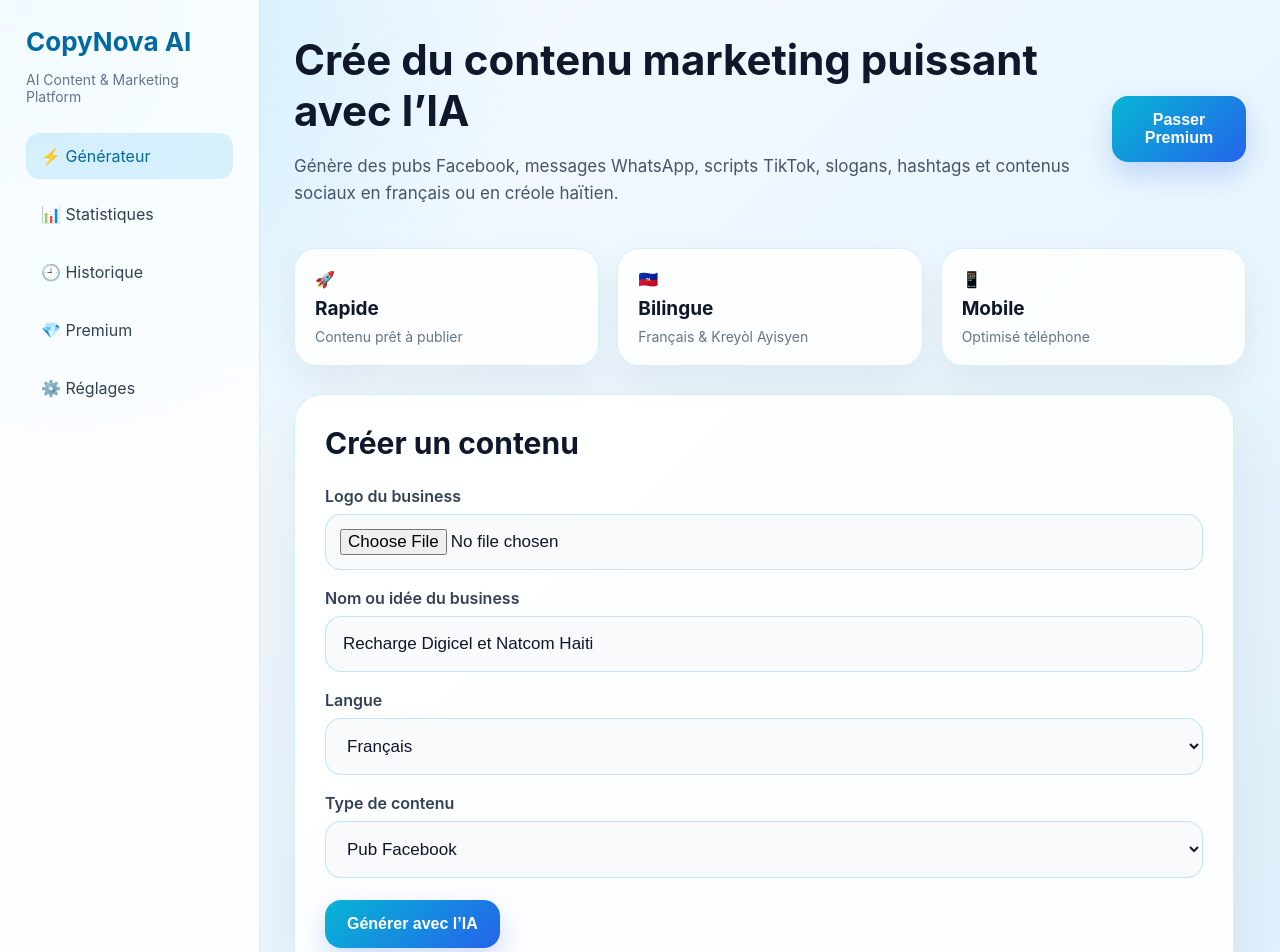
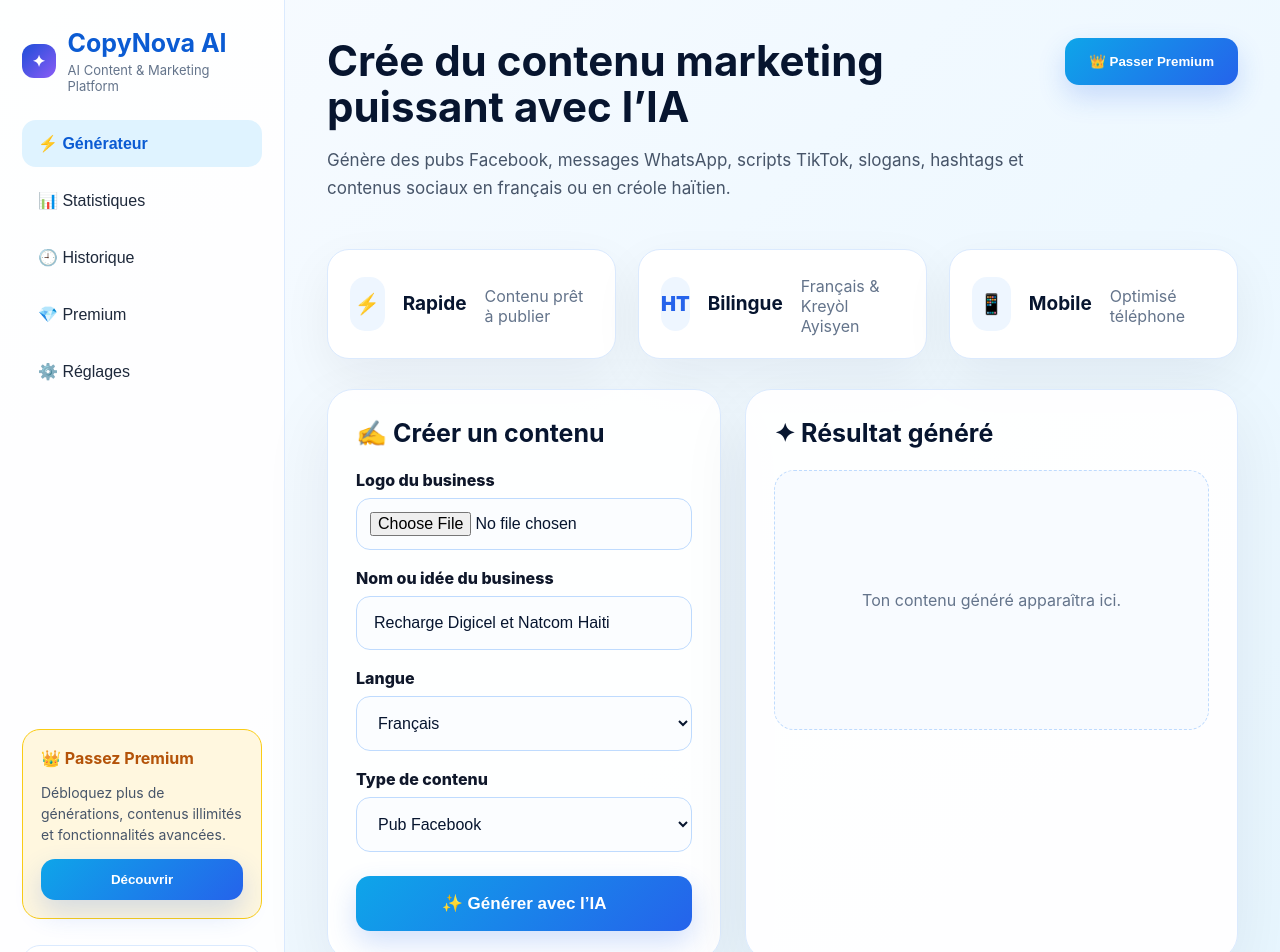
Before and after one commit to mulerlouis03/ghostreach-ai-v2, a React (Vite) app: page / in a window 1280 px wide. Shown: the top 952 px of the page. Built offline with nearby package versions, Linux system fonts and the light colour scheme.

Commit message:
redesign copynova dashboard

```diff
--- a/src/main.jsx
+++ b/src/main.jsx
@@ -3,6 +3,7 @@ import ReactDOM from "react-dom/client";
 import "./style.css";
 
 const API_URL = "https://ghostreach-ai-v2.onrender.com/generate";
+const SITE_URL = "https://ghostreach-ai.netlify.app";
 
 function App() {
   const [page, setPage] = useState("generator");
@@ -13,13 +14,14 @@ function App() {
   const [loading, setLoading] = useState(false);
   const [copied, setCopied] = useState(false);
   const [logo, setLogo] = useState(null);
+
   const [history, setHistory] = useState(() => {
     const saved = localStorage.getItem("copynova_history");
     return saved ? JSON.parse(saved) : [];
   });
 
-  function saveHistory(newItem) {
-    const updated = [newItem, ...history].slice(0, 20);
+  function saveHistory(item) {
+    const updated = [item, ...history].slice(0, 20);
     setHistory(updated);
     localStorage.setItem("copynova_history", JSON.stringify(updated));
   }
@@ -38,7 +40,7 @@ function App() {
 
     setLoading(true);
     setCopied(false);
-    setResult("⏳ Connexion à l’IA... cela peut prendre quelques secondes.");
+    setResult("⏳ Connexion à l’IA...");
 
     try {
       const response = await fetch(API_URL, {
@@ -48,13 +50,8 @@ function App() {
       });
 
       const data = await response.json();
+      const finalText = data.result || data.error || "Erreur serveur";
 
-      if (!response.ok) {
-        setResult("❌ Erreur IA : " + (data.result || data.error || "réessaie dans quelques secondes."));
-        return;
-      }
-
-      const finalText = data.result || "❌ Aucun texte généré. Réessaie.";
       setResult(finalText);
 
       saveHistory({
@@ -87,25 +84,44 @@ function App() {
   }
 
   const shareText = encodeURIComponent(result);
-  const siteUrl = encodeURIComponent("https://genuine-duckanoo-8d0894.netlify.app");
+  const siteUrl = encodeURIComponent(SITE_URL);
 
   return (
-    <div className="layout">
+    <div className="app">
       <aside className="sidebar">
+        <div className="brand">
+          <div className="logoMark">✦</div>
+          <div>
             <h2>CopyNova AI</h2>
             <p>AI Content & Marketing Platform</p>
+          </div>
+        </div>
 
         <nav>
-          <span className={page === "generator" ? "active" : ""} onClick={() => setPage("generator")}>
+          <button className={page === "generator" ? "navActive" : ""} onClick={() => setPage("generator")}>
             ⚡ Générateur
+          </button>
+          <button>📊 Statistiques</button>
+          <button className={page === "history" ? "navActive" : ""} onClick={() => setPage("history")}>
+            🕘 Historique
+          </button>
+          <button>💎 Premium</button>
+          <button>⚙️ Réglages</button>
+        </nav>
+
+        <div className="premiumBox">
+          <strong>👑 Passez Premium</strong>
+          <p>Débloquez plus de générations, contenus illimités et fonctionnalités avancées.</p>
+          <button>Découvrir</button>
+        </div>
+
+        <div className="userBox">
+          <div>U</div>
+          <span>
+            <strong>Utilisateur</strong>
+            <small>Gratuit</small>
           </span>
-          <span>📊 Statistiques</span>
-          <span className={page === "history" ? "active" : ""} onClick={() => setPage("history")}>
-            🕘 Historique
-          </span>
-          <span>💎 Premium</span>
-          <span>⚙️ Réglages</span>
-        </nav>
+        </div>
       </aside>
 
       <main className="main">
@@ -115,21 +131,37 @@ function App() {
               <div>
                 <h1>Crée du contenu marketing puissant avec l’IA</h1>
                 <p>
-                  Génère des pubs Facebook, messages WhatsApp, scripts TikTok,
-                  slogans, hashtags et contenus sociaux en français ou en créole haïtien.
+                  Génère des pubs Facebook, messages WhatsApp, scripts TikTok, slogans,
+                  hashtags et contenus sociaux en français ou en créole haïtien.
                 </p>
               </div>
-              <button className="premium">Passer Premium</button>
+
+              <button className="premiumTop">👑 Passer Premium</button>
             </header>
 
-            <section className="stats">
-              <div>🚀 <strong>Rapide</strong><span>Contenu prêt à publier</span></div>
-              <div>🇭🇹 <strong>Bilingue</strong><span>Français & Kreyòl Ayisyen</span></div>
-              <div>📱 <strong>Mobile</strong><span>Optimisé téléphone</span></div>
+            <section className="statsGrid">
+              <div className="statCard">
+                <span>⚡</span>
+                <strong>Rapide</strong>
+                <p>Contenu prêt à publier</p>
+              </div>
+
+              <div className="statCard">
+                <span>HT</span>
+                <strong>Bilingue</strong>
+                <p>Français & Kreyòl Ayisyen</p>
+              </div>
+
+              <div className="statCard">
+                <span>📱</span>
+                <strong>Mobile</strong>
+                <p>Optimisé téléphone</p>
+              </div>
             </section>
 
-            <section className="card">
-              <h2>Créer un contenu</h2>
+            <section className="workspace">
+              <div className="panel">
+                <h2>✍️ Créer un contenu</h2>
 
                 <label>Logo du business</label>
                 <input type="file" accept="image/*" onChange={handleLogoUpload} />
@@ -167,44 +199,76 @@ function App() {
                   <option>Message Telegram</option>
                 </select>
 
-              <button onClick={generate} disabled={loading}>
-                {loading ? "Connexion IA..." : "Générer avec l’IA"}
+                <button className="generateBtn" onClick={generate} disabled={loading}>
+                  {loading ? "Connexion IA..." : "✨ Générer avec l’IA"}
+                </button>
+              </div>
+
+              <div className="panel resultPanel">
+                <div className="resultHeader">
+                  <h2>✦ Résultat généré</h2>
+                  {result && (
+                    <button className="smallBtn" onClick={() => copyText()}>
+                      {copied ? "✅ Copié" : "📋 Copier le texte"}
+                    </button>
+                  )}
+                </div>
+
+                {!result && (
+                  <div className="emptyState">
+                    <p>Ton contenu généré apparaîtra ici.</p>
+                  </div>
+                )}
+
+                {result && (
+                  <>
+                    <div className="generatedAd">
+                      {logo && <img className="resultLogo" src={logo} alt="Logo" />}
+                      <pre>{result}</pre>
+                    </div>
+
+                    <div className="shareArea">
+                      <strong>Partager sur</strong>
+
+                      <div className="shareButtons">
+                        <a className="whatsapp" href={`https://wa.me/?text=${shareText}`} target="_blank" rel="noreferrer">
+                          WhatsApp
+                        </a>
+
+                        <a className="facebook" href={`https://www.facebook.com/sharer/sharer.php?u=${siteUrl}`} target="_blank" rel="noreferrer">
+                          Facebook
+                        </a>
+
+                        <button className="instagram" onClick={() => copyText(result)}>
+                          Instagram
                         </button>
 
-              {result && (
-                <div className="resultBox">
-                  {logo && <img className="resultLogo" src={logo} alt="Logo" />}
-                  <h3>Résultat généré</h3>
-                  <pre>{result}</pre>
+                        <a className="telegram" href={`https://t.me/share/url?url=${siteUrl}&text=${shareText}`} target="_blank" rel="noreferrer">
+                          Telegram
+                        </a>
 
-                  <button onClick={() => copyText()}>
-                    {copied ? "✅ Copié !" : "Copier le texte"}
+                        <button className="more" onClick={() => copyText(result)}>
+                          Plus d’options
                         </button>
+                      </div>
 
-                  <div className="shareButtons">
-                    <a href={`https://wa.me/?text=${shareText}`} target="_blank" rel="noreferrer">
-                      📱 WhatsApp
-                    </a>
-                    <a href={`https://t.me/share/url?url=${siteUrl}&text=${shareText}`} target="_blank" rel="noreferrer">
-                      ✈️ Telegram
-                    </a>
-                    <a href={`https://www.facebook.com/sharer/sharer.php?u=${siteUrl}`} target="_blank" rel="noreferrer">
-                      📘 Facebook
-                    </a>
-                    <button onClick={() => copyText(result)}>🔗 Copier pour Instagram</button>
+                      <small>Les liens de partage ouvriront l’application correspondante sur votre téléphone.</small>
                     </div>
+                  </>
+                )}
               </div>
-              )}
             </section>
           </>
         )}
 
         {page === "history" && (
-          <section className="card">
-            <h2>Historique des générations</h2>
+          <section className="panel historyPanel">
+            <div className="resultHeader">
+              <h2>🕘 Historique des générations</h2>
+              {history.length > 0 && <button className="smallBtn" onClick={clearHistory}>Supprimer</button>}
+            </div>
 
-            {history.length > 0 && <button onClick={clearHistory}>Supprimer l’historique</button>}
-            {history.length === 0 && <p className="empty">Aucun contenu sauvegardé pour le moment.</p>}
+            {history.length === 0 && <p className="emptyText">Aucun contenu sauvegardé.</p>}
 
             <div className="historyList">
               {history.map((item) => (
@@ -221,9 +285,7 @@ function App() {
           </section>
         )}
 
-        <footer className="footer">
-          © 2026 CopyNova AI — Powered by Artificial Intelligence
-        </footer>
+        <footer>© 2026 CopyNova AI — Powered by Artificial Intelligence</footer>
       </main>
     </div>
   );
--- a/src/style.css
+++ b/src/style.css
@@ -5,75 +5,163 @@
 body {
   margin: 0;
   font-family: Inter, Arial, sans-serif;
-  background: #eef6ff;
-  color: #0f172a;
+  background: #f4f9ff;
+  color: #07152f;
 }
 
-.layout {
+.app {
   min-height: 100vh;
   display: flex;
-  background:
-    radial-gradient(circle at top left, rgba(56, 189, 248, 0.28), transparent 32%),
-    linear-gradient(135deg, #f8fbff, #e0f2fe);
+  background: linear-gradient(135deg, #f8fbff, #e7f6ff);
 }
 
 .sidebar {
-  width: 260px;
-  padding: 26px;
-  background: rgba(255, 255, 255, 0.78);
-  backdrop-filter: blur(18px);
-  border-right: 1px solid rgba(14, 165, 233, 0.18);
+  width: 285px;
+  padding: 28px 22px;
+  background: rgba(255, 255, 255, 0.9);
+  border-right: 1px solid #dbeafe;
+  display: flex;
+  flex-direction: column;
+  gap: 26px;
 }
 
-.sidebar h2 {
-  margin: 0;
-  font-size: 26px;
-  color: #0369a1;
+.brand {
+  display: flex;
+  gap: 12px;
+  align-items: center;
 }
 
-.sidebar p {
+.logoMark {
+  width: 34px;
+  height: 34px;
+  border-radius: 12px;
+  background: linear-gradient(135deg, #1d4ed8, #8b5cf6);
+  color: white;
+  display: grid;
+  place-items: center;
+  font-weight: bold;
+}
+
+.brand h2 {
+  margin: 0;
+  color: #0b5bd3;
+  font-size: 25px;
+}
+
+.brand p {
+  margin: 4px 0 0;
   color: #64748b;
+  font-size: 13px;
+}
+
+nav {
+  display: flex;
+  flex-direction: column;
+  gap: 10px;
+}
+
+nav button {
+  border: none;
+  background: transparent;
+  color: #1e293b;
+  text-align: left;
+  padding: 14px 16px;
+  border-radius: 14px;
+  font-size: 16px;
+  cursor: pointer;
+}
+
+nav button:hover,
+.navActive {
+  background: #dff3ff !important;
+  color: #0b5bd3 !important;
+  font-weight: 700;
+}
+
+.premiumBox {
+  margin-top: auto;
+  background: #fff7df;
+  border: 1px solid #facc15;
+  border-radius: 18px;
+  padding: 18px;
+}
+
+.premiumBox strong {
+  color: #b45309;
+}
+
+.premiumBox p {
+  color: #475569;
+  line-height: 1.5;
   font-size: 14px;
 }
 
-.sidebar nav {
-  margin-top: 28px;
+.premiumBox button,
+.generateBtn,
+.premiumTop,
+.smallBtn,
+.historyItem button {
+  border: none;
+  border-radius: 14px;
+  background: linear-gradient(135deg, #0ea5e9, #2563eb);
+  color: white;
+  font-weight: 800;
+  cursor: pointer;
+  box-shadow: 0 12px 28px rgba(37, 99, 235, 0.2);
+}
+
+.premiumBox button {
+  width: 100%;
+  padding: 13px;
+}
+
+.userBox {
+  display: flex;
+  gap: 12px;
+  align-items: center;
+  background: white;
+  border: 1px solid #dbeafe;
+  border-radius: 18px;
+  padding: 14px;
+}
+
+.userBox div {
+  width: 44px;
+  height: 44px;
+  border-radius: 50%;
+  background: linear-gradient(135deg, #0ea5e9, #2563eb);
+  color: white;
+  display: grid;
+  place-items: center;
+  font-weight: 800;
+}
+
+.userBox span {
   display: flex;
   flex-direction: column;
-  gap: 12px;
 }
 
-.sidebar span {
-  padding: 13px 15px;
-  border-radius: 14px;
-  color: #334155;
-  cursor: pointer;
-}
-
-.sidebar span:hover,
-.sidebar .active {
-  background: rgba(14, 165, 233, 0.14);
-  color: #0369a1;
+.userBox small {
+  color: #64748b;
 }
 
 .main {
   flex: 1;
-  padding: 34px;
+  padding: 38px 42px;
 }
 
 .hero {
   display: flex;
   justify-content: space-between;
-  gap: 24px;
-  align-items: center;
-  margin-bottom: 24px;
+  gap: 25px;
+  align-items: flex-start;
 }
 
 .hero h1 {
+  margin: 0;
   font-size: 42px;
-  margin: 0 0 12px;
-  max-width: 760px;
-  color: #0f172a;
+  line-height: 1.1;
+  max-width: 900px;
 }
 
 .hero p {
@@ -82,101 +170,101 @@ body {
   line-height: 1.6;
 }
 
-button,
-.shareButtons a {
-  border: none;
-  padding: 15px 22px;
-  border-radius: 16px;
-  color: white;
-  font-weight: bold;
-  font-size: 16px;
-  background: linear-gradient(135deg, #06b6d4, #2563eb);
-  cursor: pointer;
-  box-shadow: 0 12px 28px rgba(37, 99, 235, 0.22);
-  text-decoration: none;
-  display: inline-flex;
-  justify-content: center;
-  align-items: center;
+.premiumTop {
+  padding: 16px 24px;
+  white-space: nowrap;
 }
 
-button:disabled {
-  opacity: 0.6;
-  cursor: not-allowed;
+.statsGrid {
+  display: grid;
+  grid-template-columns: repeat(3, 1fr);
+  gap: 22px;
+  margin: 30px 0;
 }
 
-.stats {
-  display: grid;
-  grid-template-columns: repeat(3, 1fr);
+.statCard {
+  background: white;
+  border: 1px solid #dbeafe;
+  border-radius: 22px;
+  padding: 22px;
+  display: flex;
+  align-items: center;
   gap: 18px;
-  margin-bottom: 28px;
+  box-shadow: 0 18px 50px rgba(15, 23, 42, 0.06);
 }
 
-.stats div {
-  background: rgba(255, 255, 255, 0.82);
-  border: 1px solid rgba(14, 165, 233, 0.16);
-  border-radius: 22px;
-  padding: 20px;
-  box-shadow: 0 14px 35px rgba(15, 23, 42, 0.06);
+.statCard span {
+  width: 54px;
+  height: 54px;
+  border-radius: 15px;
+  background: #eef6ff;
+  color: #2563eb;
+  display: grid;
+  place-items: center;
+  font-weight: 900;
+  font-size: 20px;
 }
 
-.stats strong {
+.statCard strong {
   display: block;
-  margin: 8px 0;
   font-size: 19px;
-  color: #0f172a;
 }
 
-.stats span {
+.statCard p {
+  margin: 4px 0 0;
   color: #64748b;
-  font-size: 14px;
 }
 
-.card {
-  max-width: 940px;
-  background: rgba(255, 255, 255, 0.9);
-  border: 1px solid rgba(14, 165, 233, 0.18);
-  border-radius: 28px;
-  padding: 30px;
-  box-shadow: 0 25px 80px rgba(15, 23, 42, 0.08);
+.workspace {
+  display: grid;
+  grid-template-columns: 1fr 1.25fr;
+  gap: 24px;
 }
 
-.card h2 {
-  margin-top: 0;
-  font-size: 30px;
-  color: #0f172a;
+.panel {
+  background: rgba(255, 255, 255, 0.94);
+  border: 1px solid #dbeafe;
+  border-radius: 26px;
+  padding: 28px;
+  box-shadow: 0 24px 70px rgba(15, 23, 42, 0.07);
+}
+
+.panel h2 {
+  margin: 0 0 22px;
+  font-size: 25px;
 }
 
 label {
   display: block;
   margin: 18px 0 8px;
-  color: #334155;
-  font-weight: 600;
+  color: #0f172a;
+  font-weight: 800;
 }
 
 input,
 select {
   width: 100%;
   padding: 17px;
-  border-radius: 16px;
-  border: 1px solid rgba(14, 165, 233, 0.24);
-  background: #f8fafc;
-  color: #0f172a;
-  font-size: 17px;
+  border-radius: 14px;
+  border: 1px solid #bfdbfe;
+  background: #fbfdff;
+  color: #07152f;
+  font-size: 16px;
 }
 
 input[type="file"] {
-  padding: 14px;
+  padding: 13px;
 }
 
 .logoPreview {
   margin-top: 14px;
   display: flex;
+  gap: 12px;
   align-items: center;
-  gap: 14px;
-  background: #f8fafc;
-  border: 1px solid rgba(14, 165, 233, 0.16);
-  border-radius: 18px;
-  padding: 14px;
+  background: #f8fbff;
+  border: 1px solid #dbeafe;
+  padding: 12px;
+  border-radius: 16px;
 }
 
 .logoPreview img,
@@ -184,9 +272,9 @@ input[type="file"] {
 .historyItem img {
   object-fit: contain;
   background: white;
+  border: 1px solid #dbeafe;
   border-radius: 14px;
   padding: 6px;
-  border: 1px solid #e2e8f0;
 }
 
 .logoPreview img {
@@ -198,120 +286,192 @@ input[type="file"] {
   color: #475569;
 }
 
-.card button {
-  margin-top: 22px;
+.generateBtn {
+  width: 100%;
+  padding: 17px;
+  margin-top: 24px;
+  font-size: 17px;
 }
 
-.resultBox {
-  margin-top: 28px;
-  background: #f8fafc;
-  border: 1px solid rgba(14, 165, 233, 0.18);
-  border-radius: 22px;
+.resultHeader {
+  display: flex;
+  justify-content: space-between;
+  align-items: center;
+  gap: 12px;
+}
+
+.smallBtn {
+  padding: 12px 18px;
+  background: white;
+  color: #2563eb;
+  border: 1px solid #bfdbfe;
+  box-shadow: none;
+}
+
+.emptyState {
+  min-height: 260px;
+  display: grid;
+  place-items: center;
+  color: #64748b;
+  border: 1px dashed #bfdbfe;
+  border-radius: 20px;
+  background: #f8fbff;
+}
+
+.generatedAd {
+  display: flex;
+  gap: 18px;
+  align-items: flex-start;
+  background: #ffffff;
+  border-radius: 20px;
+  border: 1px solid #dbeafe;
   padding: 22px;
 }
 
 .resultLogo {
-  width: 72px;
-  height: 72px;
-  margin-bottom: 14px;
+  width: 84px;
+  height: 84px;
+  flex-shrink: 0;
 }
 
 pre {
   white-space: pre-wrap;
-  line-height: 1.7;
+  margin: 0;
+  color: #0f172a;
   font-size: 16px;
-  color: #1e293b;
+  line-height: 1.8;
+  font-family: inherit;
+}
+
+.shareArea {
+  margin-top: 24px;
+  padding-top: 20px;
+  border-top: 1px solid #dbeafe;
 }
 
 .shareButtons {
-  margin-top: 18px;
   display: flex;
   flex-wrap: wrap;
   gap: 12px;
+  margin: 14px 0;
 }
 
 .shareButtons a,
 .shareButtons button {
-  margin-top: 0;
-  font-size: 14px;
-  padding: 12px 16px;
+  border: none;
+  border-radius: 13px;
+  padding: 13px 18px;
+  color: white;
+  font-weight: 800;
+  cursor: pointer;
+  text-decoration: none;
+}
+
+.whatsapp {
+  background: #22c55e;
+}
+
+.facebook {
+  background: #2563eb;
+}
+
+.instagram {
+  background: linear-gradient(135deg, #f97316, #db2777);
+}
+
+.telegram {
+  background: #0ea5e9;
+}
+
+.more {
+  background: white !important;
+  color: #1e293b !important;
+  border: 1px solid #cbd5e1 !important;
+}
+
+.shareArea small {
+  color: #64748b;
+}
+
+.historyPanel {
+  max-width: 1000px;
 }
 
 .historyList {
-  margin-top: 24px;
   display: grid;
   gap: 18px;
 }
 
 .historyItem {
-  background: #f8fafc;
-  border: 1px solid rgba(14, 165, 233, 0.16);
-  border-radius: 22px;
+  background: white;
+  border: 1px solid #dbeafe;
+  border-radius: 20px;
   padding: 20px;
 }
 
 .historyItem img {
-  width: 54px;
-  height: 54px;
-  margin-bottom: 10px;
+  width: 58px;
+  height: 58px;
 }
 
-.historyItem strong {
+.historyItem strong,
+.historyItem span,
+.historyItem small {
   display: block;
-  color: #0369a1;
-  font-size: 18px;
+  margin-bottom: 8px;
 }
 
-.historyItem span {
-  display: block;
-  color: #334155;
-  margin: 6px 0;
-}
-
-.historyItem small,
-.empty,
-.footer {
+.historyItem small {
   color: #64748b;
 }
 
-.footer {
-  margin-top: 35px;
+.historyItem button {
+  padding: 12px 16px;
+}
+
+.emptyText {
+  color: #64748b;
+}
+
+footer {
+  margin-top: 32px;
   text-align: center;
+  color: #64748b;
   font-size: 14px;
 }
 
-/* MOBILE */
-@media (max-width: 768px) {
-  .layout {
+@media (max-width: 900px) {
+  .app {
     display: block;
   }
 
   .sidebar {
     width: 100%;
     padding: 18px;
-    border-right: none;
-    border-bottom: 1px solid rgba(14, 165, 233, 0.15);
   }
 
-  .sidebar h2 {
-    font-size: 24px;
+  .brand {
+    margin-bottom: 14px;
   }
 
-  .sidebar nav {
+  nav {
     flex-direction: row;
     overflow-x: auto;
-    gap: 10px;
     padding-bottom: 8px;
   }
 
-  .sidebar span {
+  nav button {
     white-space: nowrap;
     font-size: 14px;
-    padding: 11px 13px;
+  }
+
+  .premiumBox,
+  .userBox {
+    display: none;
   }
 
   .main {
-    padding: 16px;
+    padding: 18px;
   }
 
   .hero {
@@ -320,52 +480,37 @@ pre {
 
   .hero h1 {
     font-size: 29px;
-    line-height: 1.16;
   }
 
-  .hero p {
-    font-size: 15px;
+  .premiumTop {
+    width: 100%;
+    margin-top: 16px;
   }
 
-  .premium {
-    width: 100%;
-    margin-top: 14px;
+  .statsGrid,
+  .workspace {
+    grid-template-columns: 1fr;
   }
 
-  .stats {
-    grid-template-columns: 1fr;
-    gap: 12px;
+  .panel {
+    padding: 20px;
   }
 
-  .card {
-    padding: 19px;
-    border-radius: 24px;
+  .generatedAd {
+    display: block;
   }
 
-  .card h2 {
-    font-size: 24px;
-  }
-
-  input,
-  select {
-    font-size: 16px;
-    padding: 15px;
-  }
-
-  button,
-  .shareButtons a {
-    width: 100%;
+  .resultLogo {
+    margin-bottom: 15px;
   }
 
   .shareButtons {
     flex-direction: column;
   }
 
-  .logoPreview {
-    align-items: flex-start;
-  }
-
-  pre {
-    font-size: 15px;
+  .shareButtons a,
+  .shareButtons button {
+    width: 100%;
+    text-align: center;
   }
 }
```
Lines whose indentation alone changed are shown as unchanged.
